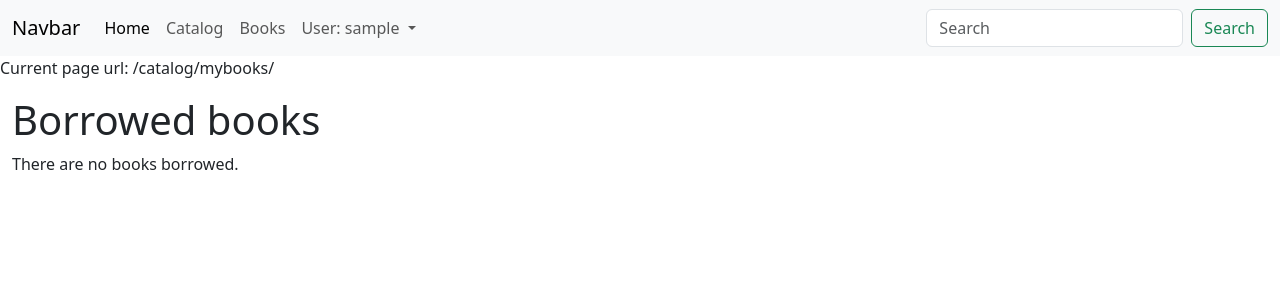
After one commit to karturik/django_study_september, a Django app: a page that uses locallibrary/templates/navbar.html in a window 1280 px wide. The commit adds this page. Shown: the top 300 px of the page. Run offline with Django 5.2, Linux system fonts and the light colour scheme; the visitor is signed in with stand-in values (Sample User, id 1); data that the repository does not hold is empty.

Commit message:
finish user perms, auth, start forms

```diff
--- a/catalog/admin.py
+++ b/catalog/admin.py
@@ -22,14 +22,14 @@ class BookAdmin(admin.ModelAdmin):
 # Register the Admin classes for BookInstance using the decorator
 @admin.register(BookInstance)
 class BookInstanceAdmin(admin.ModelAdmin):
-    list_display = ('book', 'status', 'due_back')
+    list_display = ('book', 'status', 'borrower', 'due_back', 'id')
     list_filter = ('status', 'due_back')
     fieldsets = (
             (None, {
                 'fields': ('book','imprint', 'id')
             }),
             ('Availability', {
-                'fields': ('status', 'due_back')
+                'fields': ('status', 'due_back', 'borrower')
             }),
         )
 
--- /dev/null
+++ b/catalog/templates/books/bookinstance_list_borrowed_user.html
@@ -0,0 +1,18 @@
+{% extends "base_generic.html" %}
+
+{% block content %}
+    <h1>Borrowed books</h1>
+
+    {% if bookinstance_list %}
+    <ul>
+        {% for bookinst in bookinstance_list %}
+            <li class="{% if bookinst.is_overdue %}text-danger{% endif %}">
+                <a href="{% url 'book-detail' bookinst.book.pk %}">{{ bookinst.book.title }}</a> ({{ bookinst.due_back }})
+            </li>
+        {% endfor %}
+    </ul>
+
+    {% else %}
+        <p>There are no books borrowed.</p>
+    {% endif %}
+{% endblock %}
--- a/catalog/urls.py
+++ b/catalog/urls.py
@@ -6,5 +6,7 @@ urlpatterns = [
         path('', views.catalog_main, name='catalog_main'),
         # re_path(r'^$', views.index, name='index'),
         re_path(r'^books/$', views.BookListView.as_view(), name='books_list'),
-        re_path(r'^book/(?P<pk>\d+)$', views.BookDetailView.as_view(), name='book-detail')
+        re_path(r'^book/(?P<pk>\d+)$', views.BookDetailView.as_view(), name='book-detail'),
+        re_path(r'^mybooks/$', views.LoanedBooksByUserListView.as_view(), name='my-borrowed'),
+        re_path(r'^all_borrowed_books/$', views.LoanedBooksByAllListView.as_view(), name='all-borrowed')
     ]
--- a/catalog/views.py
+++ b/catalog/views.py
@@ -1,5 +1,6 @@
 from django.views import generic
 from django.shortcuts import render
+from django.contrib.auth.mixins import LoginRequiredMixin, PermissionRequiredMixin
 
 from .models import Book, Author, BookInstance, Genre
 
@@ -73,3 +74,29 @@ class BookListView(generic.ListView):
 class BookDetailView(generic.DetailView):
     model = Book
     template_name = 'books/books_detail_page.html'
+
+
+class LoanedBooksByUserListView(LoginRequiredMixin, generic.ListView):
+    """
+    Generic class-based view listing books on loan to current user.
+    """
+    model = BookInstance
+    template_name ='books/bookinstance_list_borrowed_user.html'
+    paginate_by = 10
+
+    def get_queryset(self):
+        return BookInstance.objects.filter(borrower=self.request.user).filter(status__exact='o').order_by('due_back')
+
+
+class LoanedBooksByAllListView(LoginRequiredMixin, PermissionRequiredMixin, generic.ListView):
+    """
+    Generic class-based view listing books on loan by all users to librarian.
+    """
+    model = BookInstance
+    template_name ='books/bookinstance_list_borrowed_all.html'
+    paginate_by = 10
+
+    permission_required = 'catalog.can_mark_returned'
+
+    def get_queryset(self):
+        return BookInstance.objects.filter(status__exact='o').order_by('due_back')
--- a/locallibrary/settings.py
+++ b/locallibrary/settings.py
@@ -131,6 +131,7 @@ STATIC_URL = 'static/'
 DEFAULT_AUTO_FIELD = 'django.db.models.BigAutoField'
 
 LOGIN_REDIRECT_URL = '/catalog/'
+LOGIN_URL = '/account/login/'
 
 if DEBUG:
     EMAIL_BACKEND = 'django.core.mail.backends.console.EmailBackend'
--- a/locallibrary/templates/navbar.html
+++ b/locallibrary/templates/navbar.html
@@ -12,20 +12,32 @@
                 <li class="nav-item">
                     <a class="nav-link" href="{% url 'catalog_main' %}">Catalog</a>
                 </li>
-                <li class="nav-item"></li>
+                <li class="nav-item">
                     <a class="nav-link" href="{% url 'books_list' %}">Books</a>
                 </li>
+                {% if user.is_authenticated %}
                     <li class="nav-item dropdown">
                         <a class="nav-link dropdown-toggle" href="#" role="button" data-bs-toggle="dropdown" aria-expanded="false">
-                        Dropdown
+                            User: {{ user.get_username }}
                         </a>
                             <ul class="dropdown-menu">
-                        <li><a class="dropdown-item" href="#">Action</a></li>
-                        <li><a class="dropdown-item" href="#">Another action</a></li>
+                                <li><a class="dropdown-item" href="{% url 'my-borrowed' %}">My Borrowed</a></li>
+                                {% if perms.catalog.can_mark_returned %}
+                                    <li><a class="dropdown-item" href="{% url 'all-borrowed' %}">All Borrowed</a></li>
+                                {% endif %}
+                                <li><a class="dropdown-item" href="#">...</a></li>
                                 <li><hr class="dropdown-divider"></li>
-                        <li><a class="dropdown-item" href="#">Something else here</a></li>
+                                <li class="dropdown-item" >
+                                    <form method="POST" action="{% url 'logout' %}?next={{ request.path }}">
+                                        {% csrf_token %}
+                                        <button class="nav-link" type="submit">Logout</button>
+                                    </form>
+                                </li>
                             </ul>
                     </li>
+                {% else %}
+                    <li class="nav-item"><a class="nav-link" href="{% url 'login' %}?next={{ request.path }}">Login</a></li>
+                {% endif %}
             </ul>
             <form class="d-flex" role="search">
                 <input class="form-control me-2" type="search" placeholder="Search" aria-label="Search">
--- a/locallibrary/urls.py
+++ b/locallibrary/urls.py
@@ -15,7 +15,7 @@ Including another URLconf
     2. Add a URL to urlpatterns:  path('blog/', include('blog.urls'))
 """
 from django.contrib import admin
-from django.urls import path, include
+from django.urls import path, re_path, include
 
 from . import views
 
```
Also changed, not shown: catalog/models.py (+14 -0 lines), catalog/templates/books/bookinstance_list_borrowed_all.html (added, +18 -0 lines). Lines whose indentation alone changed are shown as unchanged.
